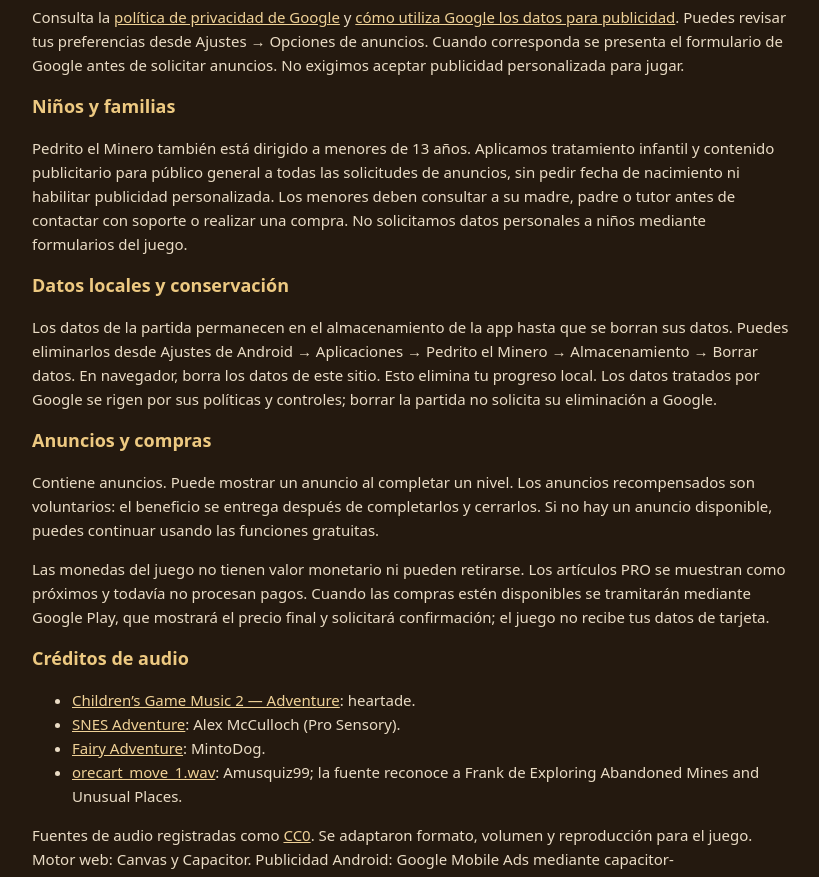
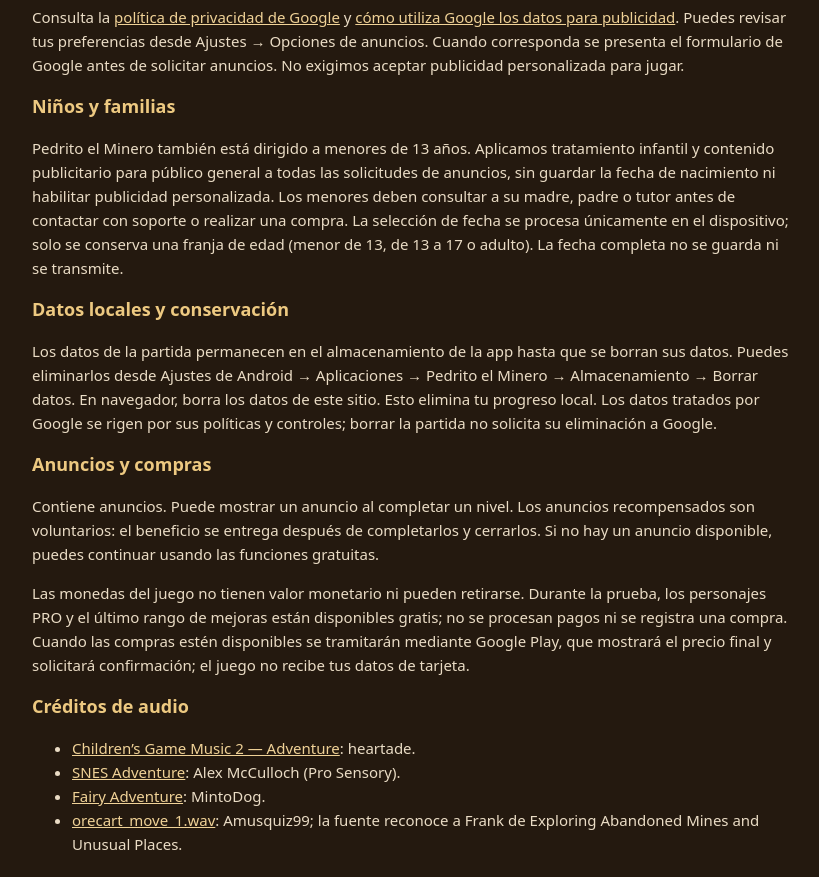
Before and after one commit to ulloaobadilla-jpg/pedrito-soporte, a plain HTML site: page privacidad.html in a window 1280 px wide. Shown: the part 380-1257 px from the top of the page, without its empty margins (228-1047 px from the left). Drawn offline with Linux system fonts and the light colour scheme.

Commit message:
Actualizar privacidad para la prueba gratuita de Pedrito

```diff
--- a/privacidad.html
+++ b/privacidad.html
@@ -6,12 +6,12 @@
 <p>El juego guarda en tu dispositivo el progreso, las monedas, los récords, el equipo y los ajustes. No requiere crear una cuenta propia ni incorpora chat o acceso a tus contactos, cámara o micrófono. No operamos un servidor propio para recibir tus partidas.</p>
 <p>La versión Android integra Google AdMob. Al solicitar anuncios, Google y sus proveedores pueden tratar identificadores del dispositivo o publicitarios, dirección IP (de la que puede inferirse una ubicación aproximada), interacciones con anuncios y datos técnicos o de diagnóstico para mostrar y medir publicidad, prevenir fraude y mantener el servicio. El tratamiento depende de la configuración, región y opciones de privacidad.</p>
 <p>Consulta la <a href="https://policies.google.com/privacy" target="_blank" rel="noopener">política de privacidad de Google</a> y <a href="https://policies.google.com/technologies/ads" target="_blank" rel="noopener">cómo utiliza Google los datos para publicidad</a>. Puedes revisar tus preferencias desde Ajustes → Opciones de anuncios. Cuando corresponda se presenta el formulario de Google antes de solicitar anuncios. No exigimos aceptar publicidad personalizada para jugar.</p>
-<h2>Niños y familias</h2><p>Pedrito el Minero también está dirigido a menores de 13 años. Aplicamos tratamiento infantil y contenido publicitario para público general a todas las solicitudes de anuncios, sin pedir fecha de nacimiento ni habilitar publicidad personalizada. Los menores deben consultar a su madre, padre o tutor antes de contactar con soporte o realizar una compra. No solicitamos datos personales a niños mediante formularios del juego.</p>
+<h2>Niños y familias</h2><p>Pedrito el Minero también está dirigido a menores de 13 años. Aplicamos tratamiento infantil y contenido publicitario para público general a todas las solicitudes de anuncios, sin guardar la fecha de nacimiento ni habilitar publicidad personalizada. Los menores deben consultar a su madre, padre o tutor antes de contactar con soporte o realizar una compra. La selección de fecha se procesa únicamente en el dispositivo; solo se conserva una franja de edad (menor de 13, de 13 a 17 o adulto). La fecha completa no se guarda ni se transmite.</p>
 <h2>Datos locales y conservación</h2>
 <p>Los datos de la partida permanecen en el almacenamiento de la app hasta que se borran sus datos. Puedes eliminarlos desde Ajustes de Android → Aplicaciones → Pedrito el Minero → Almacenamiento → Borrar datos. En navegador, borra los datos de este sitio. Esto elimina tu progreso local. Los datos tratados por Google se rigen por sus políticas y controles; borrar la partida no solicita su eliminación a Google.</p>
 <h2>Anuncios y compras</h2>
 <p>Contiene anuncios. Puede mostrar un anuncio al completar un nivel. Los anuncios recompensados son voluntarios: el beneficio se entrega después de completarlos y cerrarlos. Si no hay un anuncio disponible, puedes continuar usando las funciones gratuitas.</p>
-<p>Las monedas del juego no tienen valor monetario ni pueden retirarse. Los artículos PRO se muestran como próximos y todavía no procesan pagos. Cuando las compras estén disponibles se tramitarán mediante Google Play, que mostrará el precio final y solicitará confirmación; el juego no recibe tus datos de tarjeta.</p>
+<p>Las monedas del juego no tienen valor monetario ni pueden retirarse. Durante la prueba, los personajes PRO y el último rango de mejoras están disponibles gratis; no se procesan pagos ni se registra una compra. Cuando las compras estén disponibles se tramitarán mediante Google Play, que mostrará el precio final y solicitará confirmación; el juego no recibe tus datos de tarjeta.</p>
 <h2>Créditos de audio</h2>
 <ul><li><a href="https://opengameart.org/content/childrens-game-music-2-adventure" target="_blank" rel="noopener">Children’s Game Music 2 — Adventure</a>: heartade.</li>
 <li><a href="https://opengameart.org/content/snes-adventure" target="_blank" rel="noopener">SNES Adventure</a>: Alex McCulloch (Pro Sensory).</li>
```
